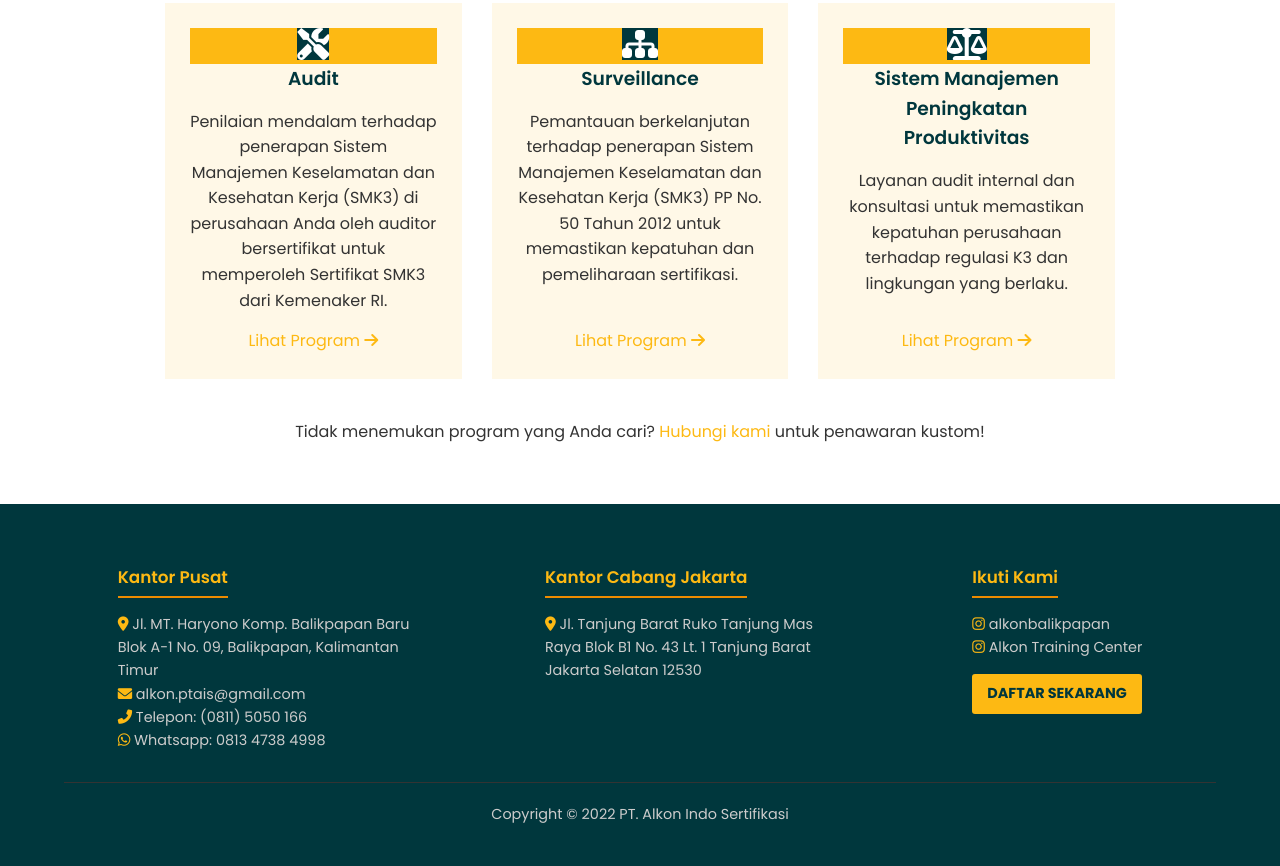
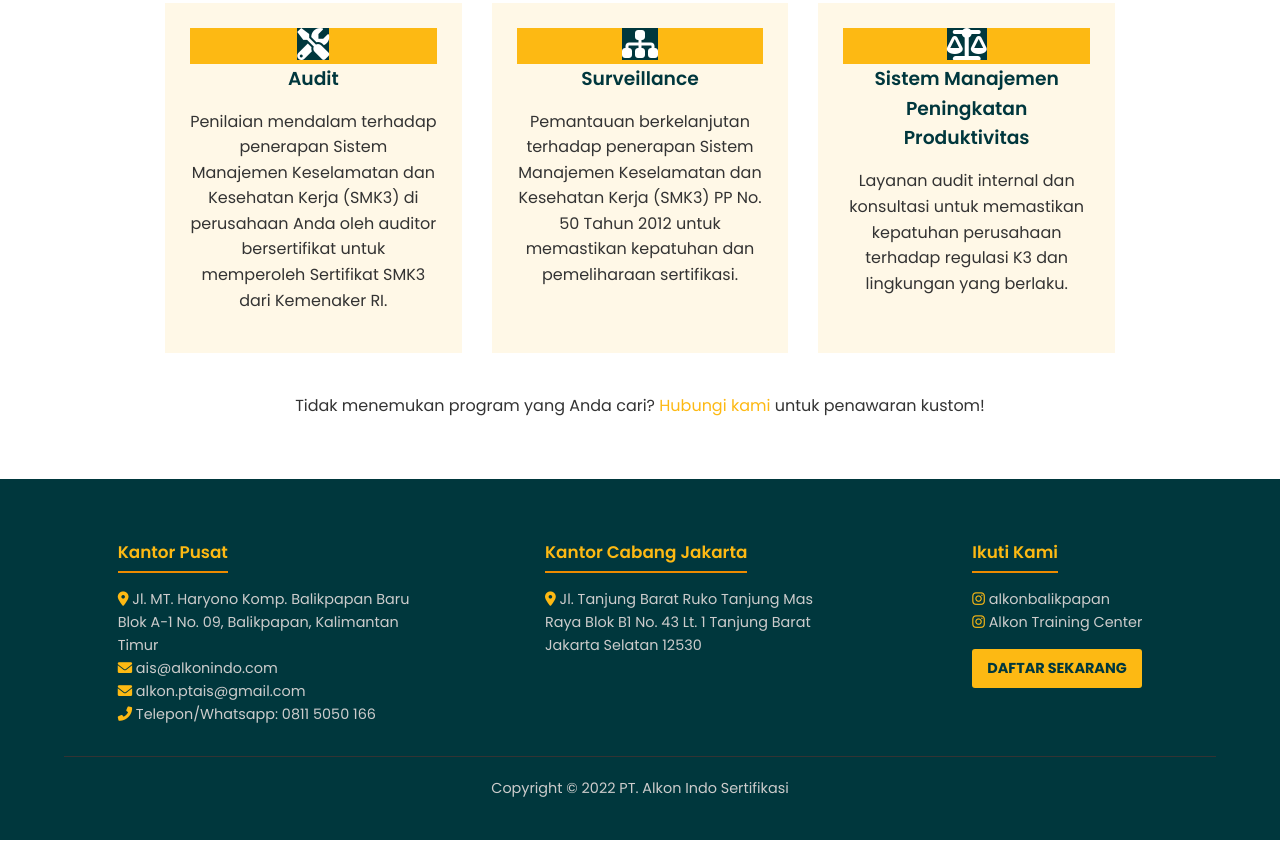
Before and after one commit to NaufalGH77/AlkonIndoSertifkasi, a plain HTML site: page layanan.html in a window 1280 px wide. Shown: the part 544-1410 px from the top of the page. After the commit the page ends 1384 px from the top, so only its background shows below. Drawn offline with Linux system fonts and the light colour scheme.

Commit message:
revisi lagi

```diff
--- a/layanan.html
+++ b/layanan.html
@@ -65,21 +65,18 @@
                     <div class="icon-box primary-bg"><i class="fas fa-tools fa-2x dark-bg"></i></div>
                     <h3>Audit</h3>
                     <p>Penilaian mendalam terhadap penerapan Sistem Manajemen Keselamatan dan Kesehatan Kerja (SMK3) di perusahaan Anda oleh auditor bersertifikat untuk memperoleh Sertifikat SMK3 dari Kemenaker RI.</p>
-                    <a href="teknis_detail.html" class="read-more-link primary-color">Lihat Program <i class="fas fa-arrow-right"></i></a>
                 </div>
 
                 <div class="service-card light-bg">
                     <div class="icon-box primary-bg"><i class="fas fa-sitemap fa-2x dark-bg"></i></div>
                     <h3>Surveillance</h3>
                     <p>Pemantauan berkelanjutan terhadap penerapan Sistem Manajemen Keselamatan dan Kesehatan Kerja (SMK3) PP No. 50 Tahun 2012 untuk memastikan kepatuhan dan pemeliharaan sertifikasi.</p>
-                    <a href="iso_detail.html" class="read-more-link primary-color">Lihat Program <i class="fas fa-arrow-right"></i></a>
                 </div>
 
                 <div class="service-card light-bg">
                     <div class="icon-box primary-bg"><i class="fas fa-balance-scale fa-2x dark-bg"></i></div>
                     <h3>Sistem Manajemen Peningkatan Produktivitas</h3>
                     <p>Layanan audit internal dan konsultasi untuk memastikan kepatuhan perusahaan terhadap regulasi K3 dan lingkungan yang berlaku.</p>
-                    <a href="audit_detail.html" class="read-more-link primary-color">Lihat Program <i class="fas fa-arrow-right"></i></a>
                 </div>
 
             </div>
@@ -95,9 +92,9 @@
             <div class="footer-column">
                 <h3>Kantor Pusat</h3>
                 <p><i class="fas fa-map-marker-alt primary-color"></i> Jl. MT. Haryono Komp. Balikpapan Baru Blok A-1 No. 09, Balikpapan, Kalimantan Timur</p>
+                <p><i class="fas fa-envelope primary-color"></i> ais@alkonindo.com</p>
                 <p><i class="fas fa-envelope primary-color"></i> alkon.ptais@gmail.com</p>
-                <p><i class="fas fa-phone-alt primary-color"></i> Telepon: (0811) 5050 166</p>
-                <p><i class="fab fa-whatsapp primary-color"></i> Whatsapp: 0813 4738 4998</p>
+                <p><i class="fas fa-phone-alt primary-color"></i> Telepon/Whatsapp: 0811 5050 166</p>
             </div>
 
             <div class="footer-column">
```
Also changed, not shown: auditor.html (+2 -2 lines), certification-flow.html (+3 -3 lines), client.html (+2 -2 lines), galeri.html (+2 -2 lines), index.html (+2 -2 lines), kontak.html (+2 -3 lines), mitra.html (+2 -2 lines), penawaran.html (+2 -2 lines), profil.html (+3 -3 lines).
